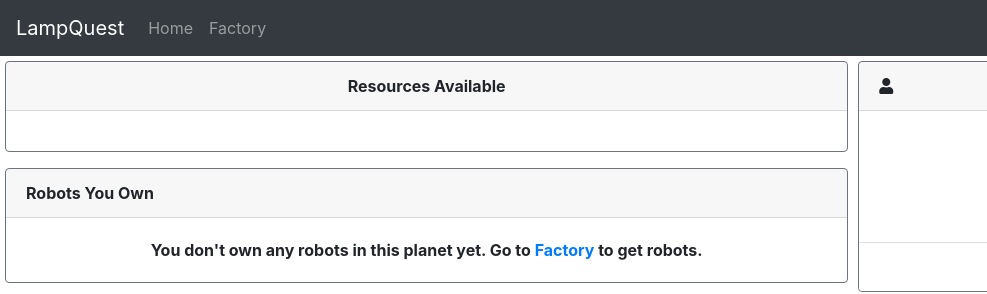
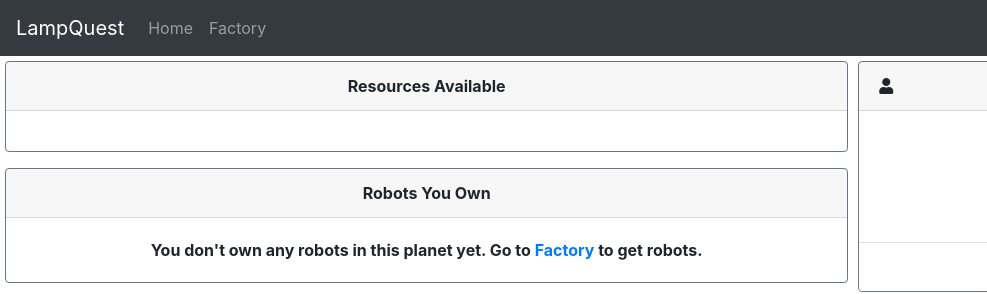
Before and after one commit to smaske96/lampquest, a website: page home.html in a window 1280 px wide. Shown: the top 294 px of the page, 0-987 px from the left. Drawn offline with nearby package versions, Linux system fonts and the light colour scheme; no server answers.

Commit message:
Added center align to card header

```diff
--- a/static/view/main-game.html
+++ b/static/view/main-game.html
@@ -18,7 +18,7 @@
 
 <!-- List of robots owned -->
 <div class="card border-secondary mb-3" ng-controller="ownedRobots">
-    <div class="card-header">
+    <div class="card-header text-center">
         <b>Robots You Own</b>
     </div>
     <div class="card-body">
```
